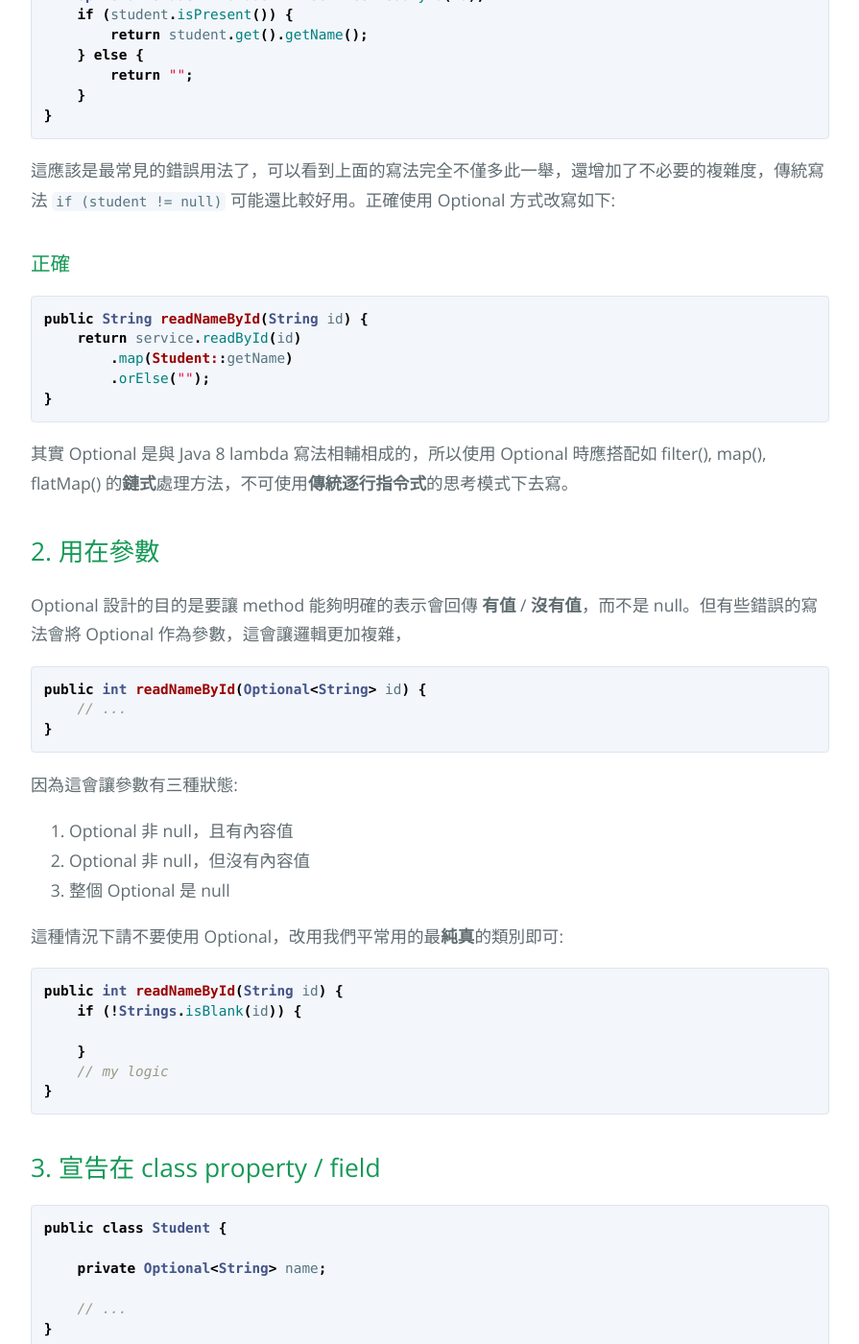
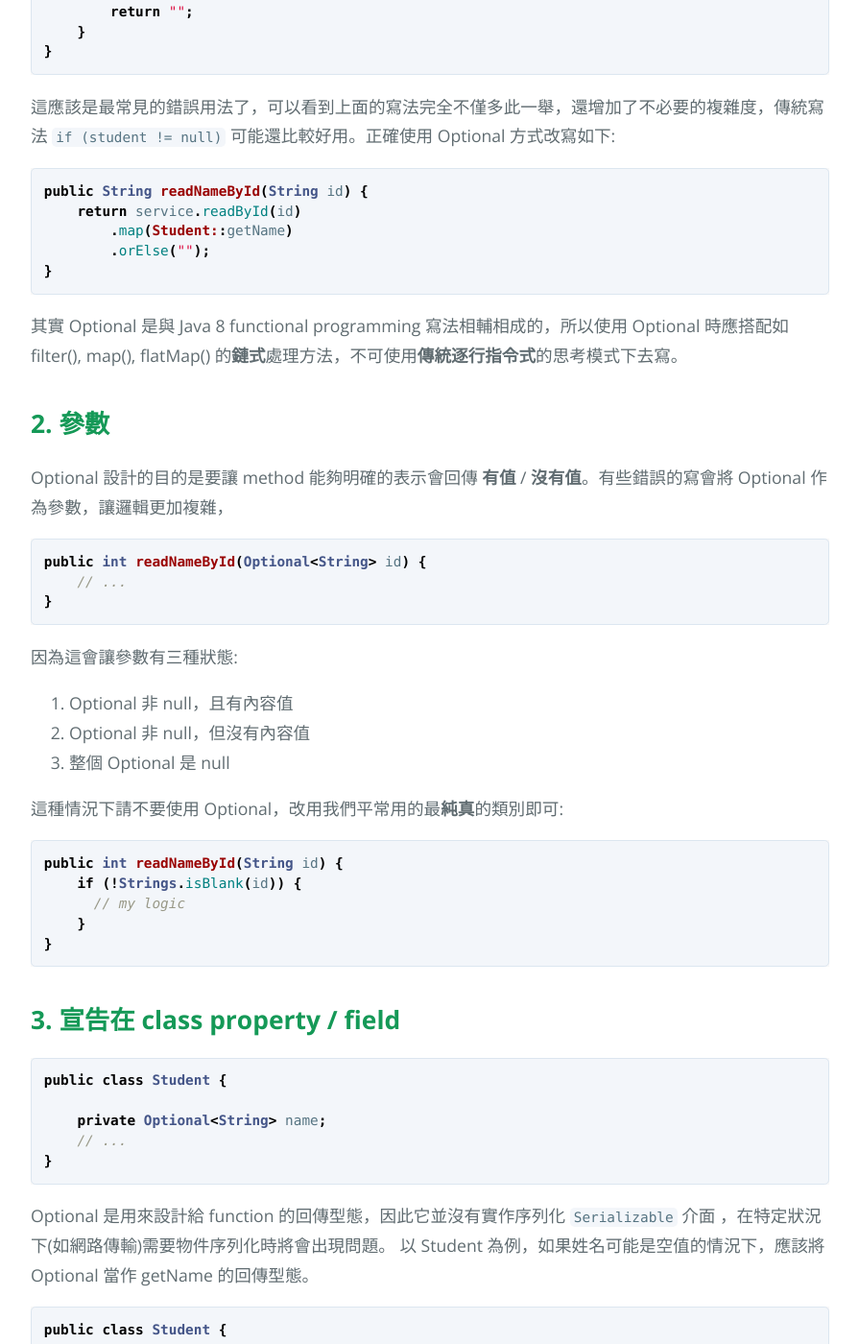
Before and after one commit to KaiSheng714/KaiSheng714.github.io, a Jekyll site: the page built from _posts/2022-04-26-misuse-of-java8-optional.md, in a window 1280 px wide and 1400 px high, scrolled down 1174 px. Shown: the whole window at 96% size, without its empty margins (192-1087 px from the left). Built offline with Jekyll 4.4.1, drawn with Linux system fonts in a browser that asks for light colours; some of the changed text lies outside the part shown.

Commit message:
optional

````diff
--- a/_posts/2022-04-26-misuse-of-java8-optional.md
+++ b/_posts/2022-04-26-misuse-of-java8-optional.md
@@ -27,7 +27,6 @@ public String readNameById(String id) {
 
 這應該是最常見的錯誤用法了，可以看到上面的寫法完全不僅多此一舉，還增加了不必要的複雜度，傳統寫法 `if (student != null)` 可能還比較好用。正確使用 Optional 方式改寫如下:
 
-### 正確
 ```java
 public String readNameById(String id) {
     return service.readById(id)
@@ -35,12 +34,11 @@ public String readNameById(String id) {
         .orElse("");
 }
 ```
-其實 Optional 是與 Java 8 lambda 寫法相輔相成的，所以使用 Optional 時應搭配如 filter(), map(), flatMap() 的**鏈式**處理方法，不可使用**傳統逐行指令式**的思考模式下去寫。
+其實 Optional 是與 Java 8 functional programming 寫法相輔相成的，所以使用 Optional 時應搭配如 filter(), map(), flatMap() 的**鏈式**處理方法，不可使用**傳統逐行指令式**的思考模式下去寫。
 
-## 2. 用在參數
+## **2. 參數**
 
-Optional 設計的目的是要讓 method 能夠明確的表示會回傳 **有值** / **沒有值**，而不是 null。但有些錯誤的寫法會將 Optional 作為參數，這會讓邏輯更加複雜，
-
+Optional 設計的目的是要讓 method 能夠明確的表示會回傳 **有值** / **沒有值**。有些錯誤的寫會將 Optional 作為參數，讓邏輯更加複雜，
 
 ```java
 public int readNameById(Optional<String> id) {
@@ -58,24 +56,22 @@ public int readNameById(Optional<String> id) {
 ```java
 public int readNameById(String id) {
     if (!Strings.isBlank(id)) {
-
+      // my logic
     }
-    // my logic
 }
 ```
 
-## 3. 宣告在 class property / field
+## **3. 宣告在 class property / field**
 
 ```java
 public class Student {
 
     private Optional<String> name;
-
     // ...
 }
 ```
 
-Optional 是用來設計給 function 的回傳型態，因此它並沒有實作序列化 `Serializable` 介面 ，因此在特定狀況下(如網路傳輸)，需要物件序列化時會出現問題。
+Optional 是用來設計給 function 的回傳型態，因此它並沒有實作序列化 `Serializable` 介面 ，在特定狀況下(如網路傳輸)需要物件序列化時將會出現問題。
 以 Student 為例，如果姓名可能是空值的情況下，應該將 Optional 當作 getName 的回傳型態。
 
 ```java
@@ -93,8 +89,6 @@ public class Student {
 
 ### **References**
 
+[java-8-optional-use-cases](http://dolszewski.com/java/java-8-optional-use-cases/)
+[RSPEC-3553](https://rules.sonarsource.com/java/tag/clumsy/RSPEC-3553)
 https://stackoverflow.com/questions/71856929/i-want-to-return-a-exception-while-my-return-type-is-dto
-
-http://dolszewski.com/java/java-8-optional-use-cases/
-
-https://rules.sonarsource.com/java/tag/clumsy/RSPEC-3553
````
Also changed, not shown: other parts of _posts/2022-04-26-misuse-of-java8-optional.md (+2 -2 lines).
